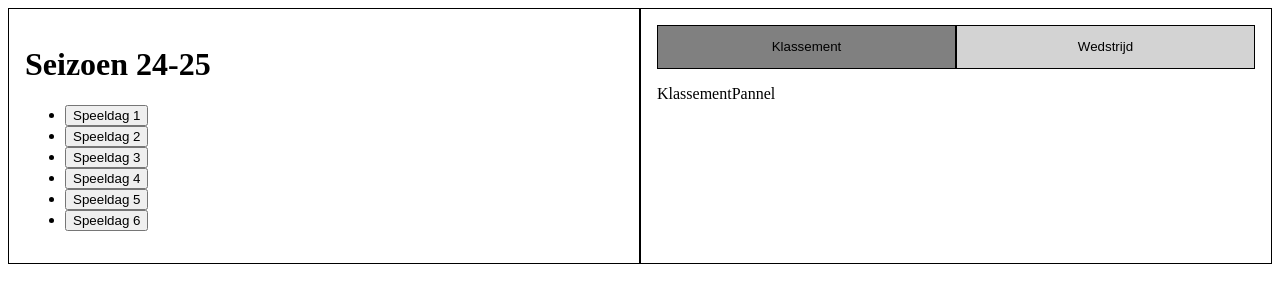
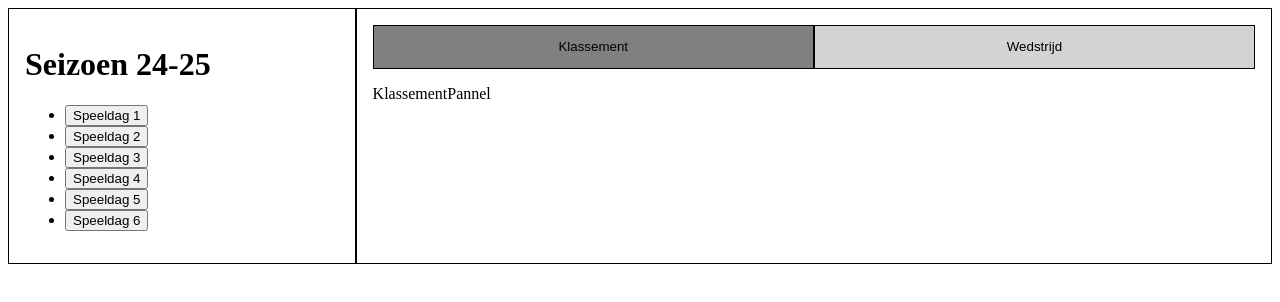
Before and after one commit to JordanMK/snooker, a Next.js app: page / in a window 1280 px wide. Shown: the top 302 px of the page. Built offline with nearby package versions, Linux system fonts and the light colour scheme.

Commit message:
change size panels

```diff
--- a/src/app/css/Home.css
+++ b/src/app/css/Home.css
@@ -5,6 +5,14 @@
 
 .column {
     flex: 50%;
+    border-style: solid;
+    border-color: black;
+    border-width: 1px;
+    padding: 1em;
+}
+
+.smallColumn {
+    flex: 5%;
     border-style: solid;
     border-color: black;
     border-width: 1px;
--- a/src/app/page.tsx
+++ b/src/app/page.tsx
@@ -31,7 +31,7 @@ export default function Home() {
     <>
     <BaseLayout>
       <div className="pageContainer">
-        <div className="column">
+        <div className="column smallColumn">
           <SeizoenPanel onClick={onClickButton} speeldagen={seizoen.speeldagen}/>
         </div>
         <div className="column flexColumn">
```
